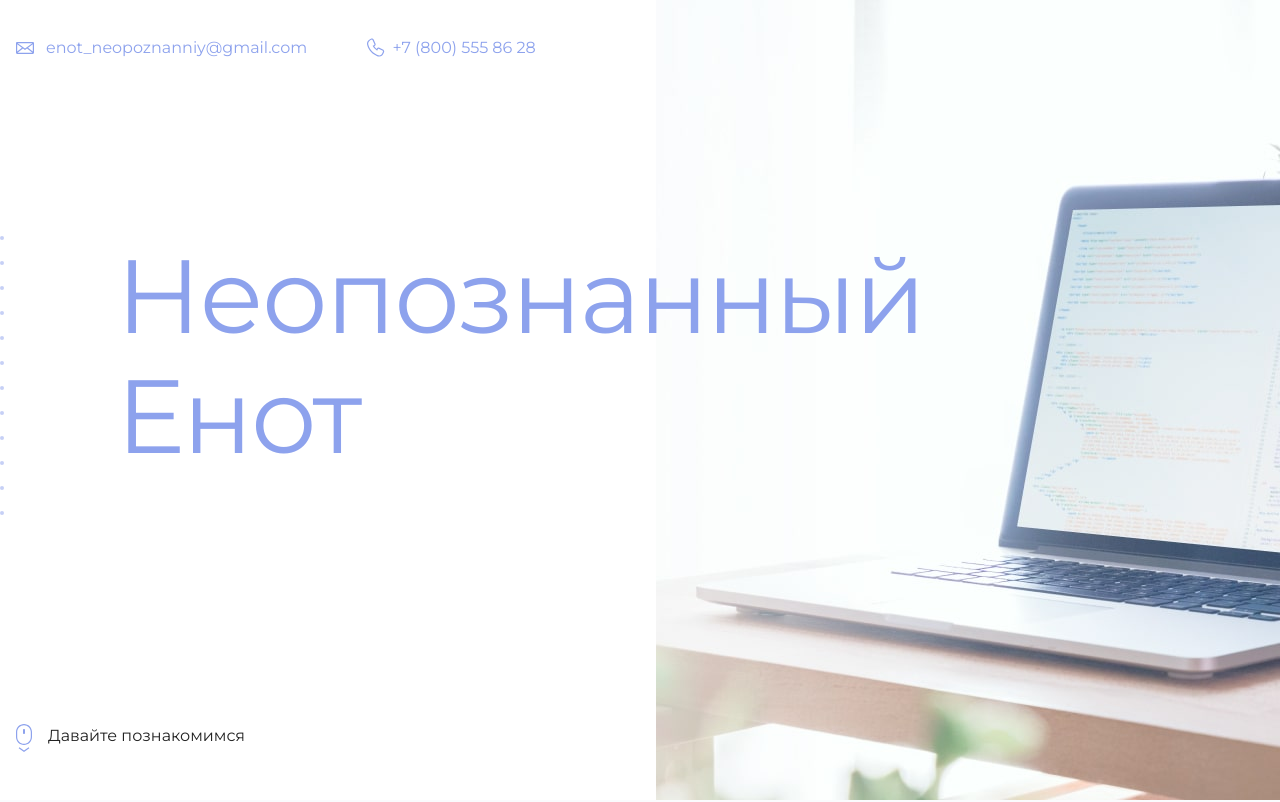
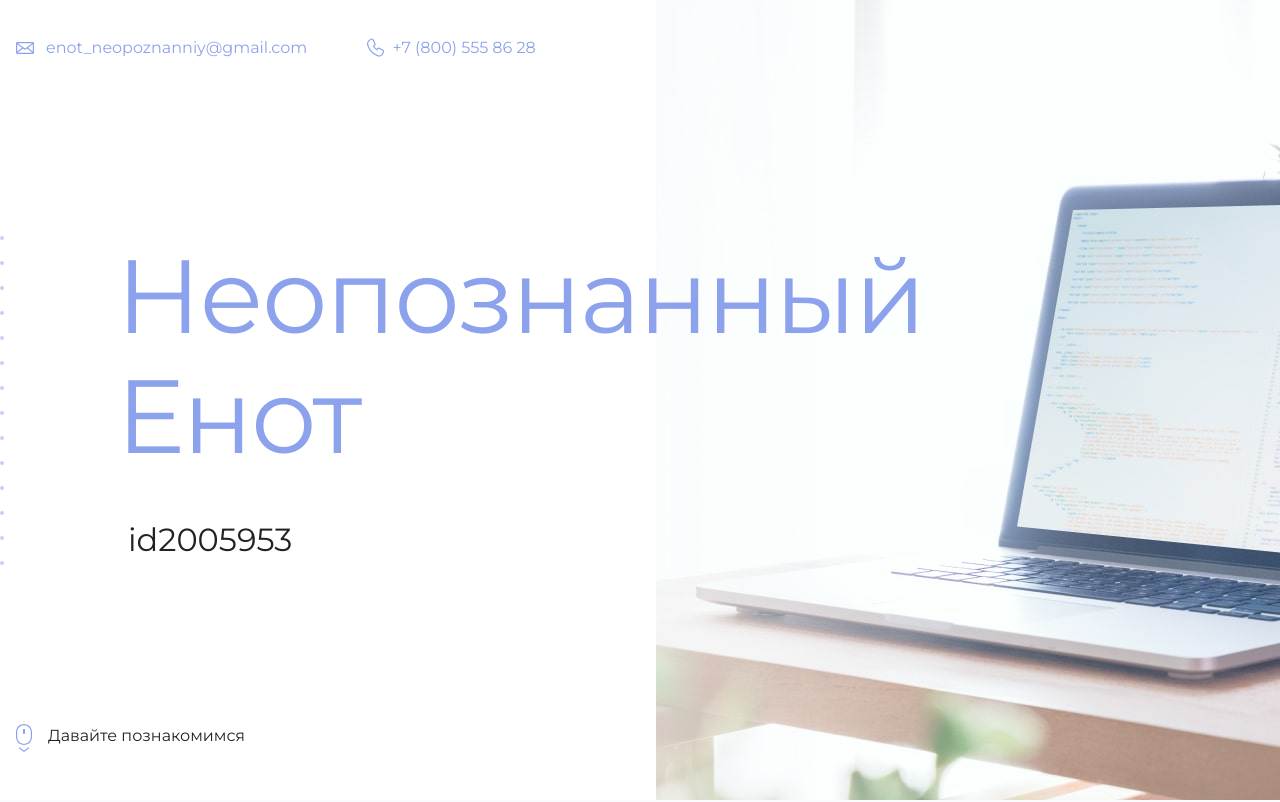
Before and after one commit to VOVANDIY/Nevrep, a plain HTML site: page index.html in a window 1280 px wide. Shown: the top 802 px of the page. Drawn offline with Linux system fonts and the light colour scheme.

Commit message:
Update index.html

```diff
--- a/index.html
+++ b/index.html
@@ -19,7 +19,7 @@
       <section class="hero-image">
         <div class="container">
           <h1 class="heading">Неопознанный Енот</h1>
-          <p><!-- Тут ваш id на сайте Академии --></p>
+          <p>id2005953</p>
         </div>
       </section>
 
```
